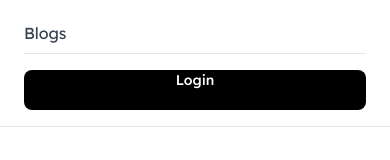
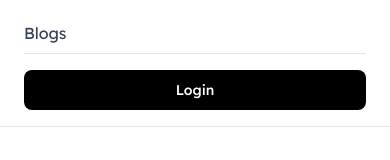
Before and after one commit to Sumit00s/hynts, a Next.js app: page / in a window 390 px wide. Both pictures are taken after a click on the button 352 px from the left and 32 px from the top of the page. Shown: the part 182-342 px from the top of the page. Built offline with nearby package versions, Linux system fonts and the light colour scheme.

Commit message:
Fix mobile login button alignment

```diff
--- a/app/_components/Navbar.tsx
+++ b/app/_components/Navbar.tsx
@@ -96,9 +96,9 @@ export default function Navbar() {
             <Button
               asChild
               size="lg"
-              className="w-full block justify-center text-white bg-black hover:bg-gray-800"
+              className="w-full flex justify-center items-center text-white bg-black hover:bg-gray-800"
             >
-              <Link href="/login" className="w-full text-center block">
+              <Link href="/login" className="w-full text-center">
                 Login
               </Link>
             </Button>
```
